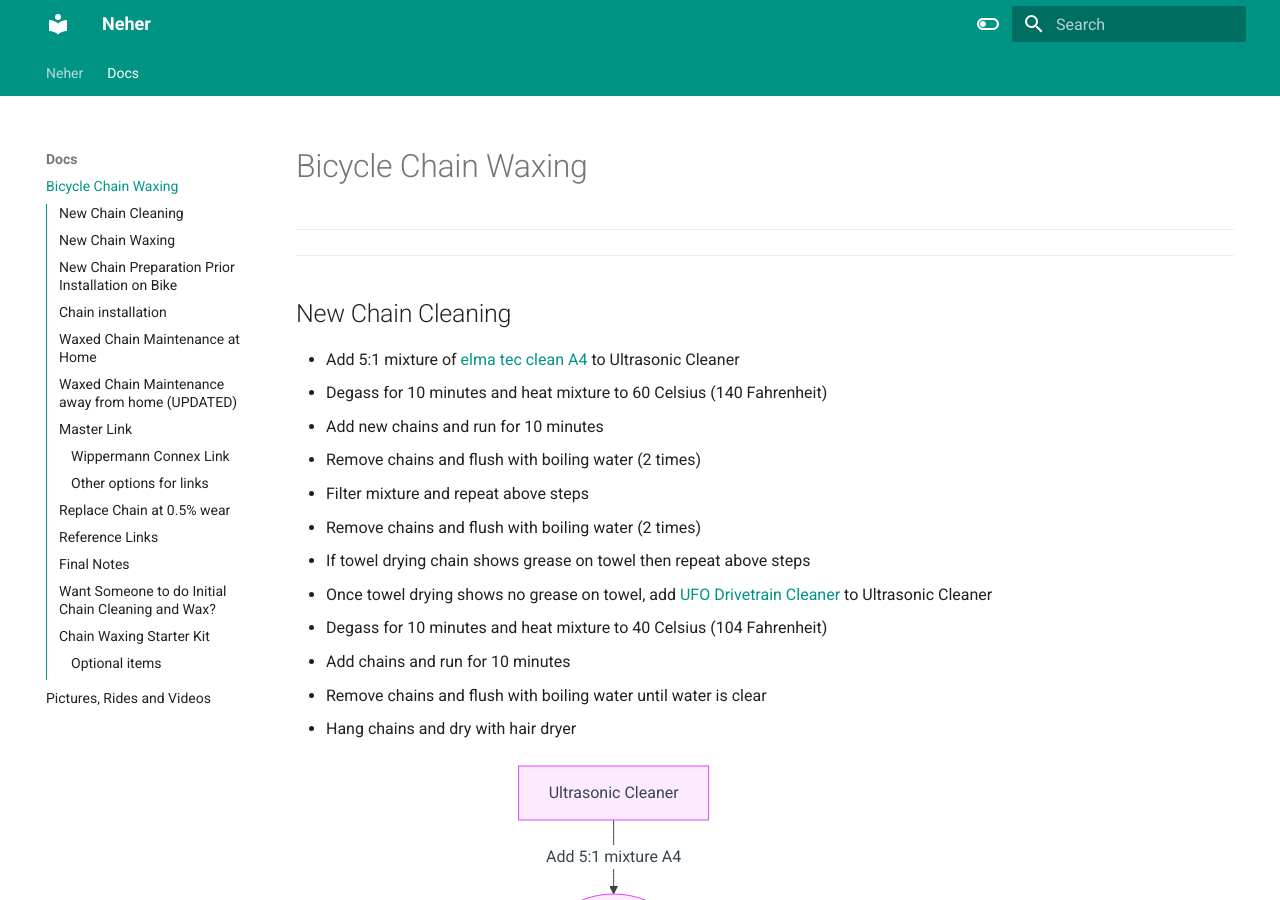
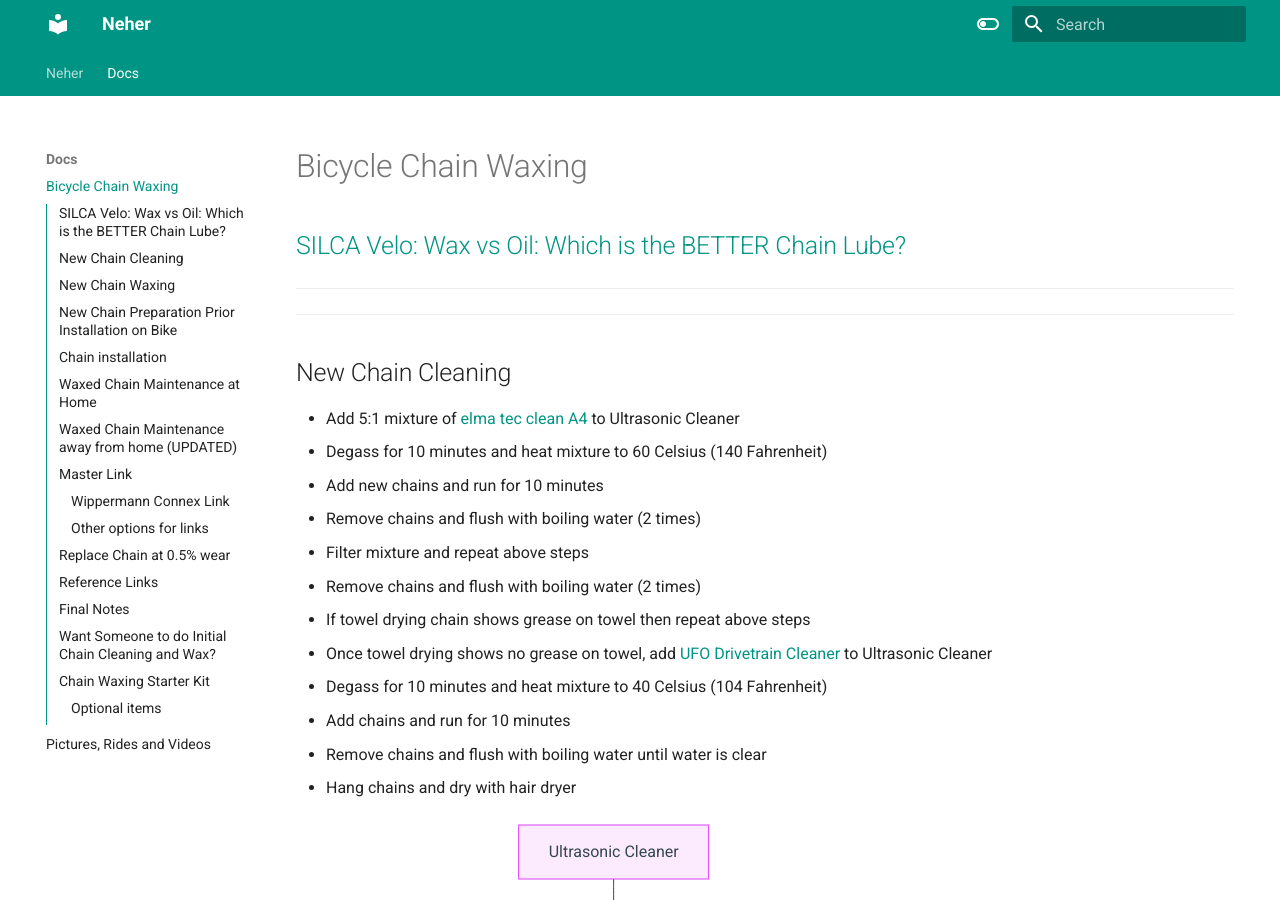
Before and after one commit to rneher-igel/Neher, an MkDocs documentation site: the page built from docs/Docs/Bicycle-Chain-Waxing.md, in a window 1280 px wide and 900 px high. Built offline with MkDocs 1.6.1 and Material for MkDocs 9.7.7, drawn with Linux system fonts in a browser that asks for light colours; some of the changed text lies outside the part shown.

Commit message:
Wax vs Oil video Wax vs Oil video

```diff
--- a/docs/Docs/Bicycle-Chain-Waxing.md
+++ b/docs/Docs/Bicycle-Chain-Waxing.md
@@ -3,6 +3,8 @@
 <!--
 UPDATE
 -->
+
+## [SILCA Velo: Wax vs Oil: Which is the BETTER Chain Lube?](https://youtu.be/-vL_Eb3z9EE?si=cGmf74Adn5yugQ2l)
 
 -----
 
@@ -154,6 +156,7 @@
 - [Zero Friction Cycling](https://zerofrictioncycling.com.au/)
 - [MSPEEDWAX: Why Wax](https://moltenspeedwax.com/pages/why-wax)
 - [BikeRadar: Why I wax my chains](https://www.bikeradar.com/advice/workshop/how-to-wax-a-chain)
+- [SILCA Velo: Chain Waxing? Avoid These 7 Common Failures!](https://youtu.be/l6OT503o6wY?si=AcuJn8pmDPSoP89K)
 
 ## Final Notes
 
```
